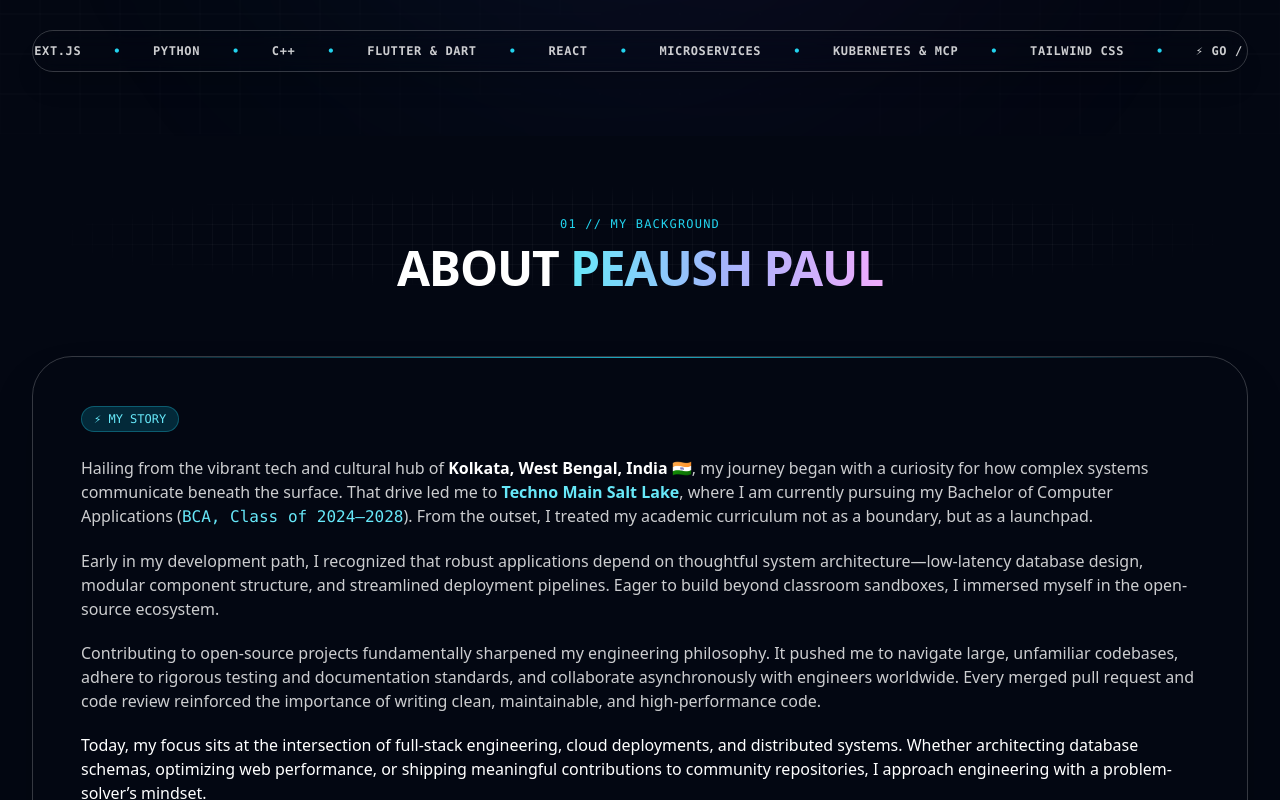
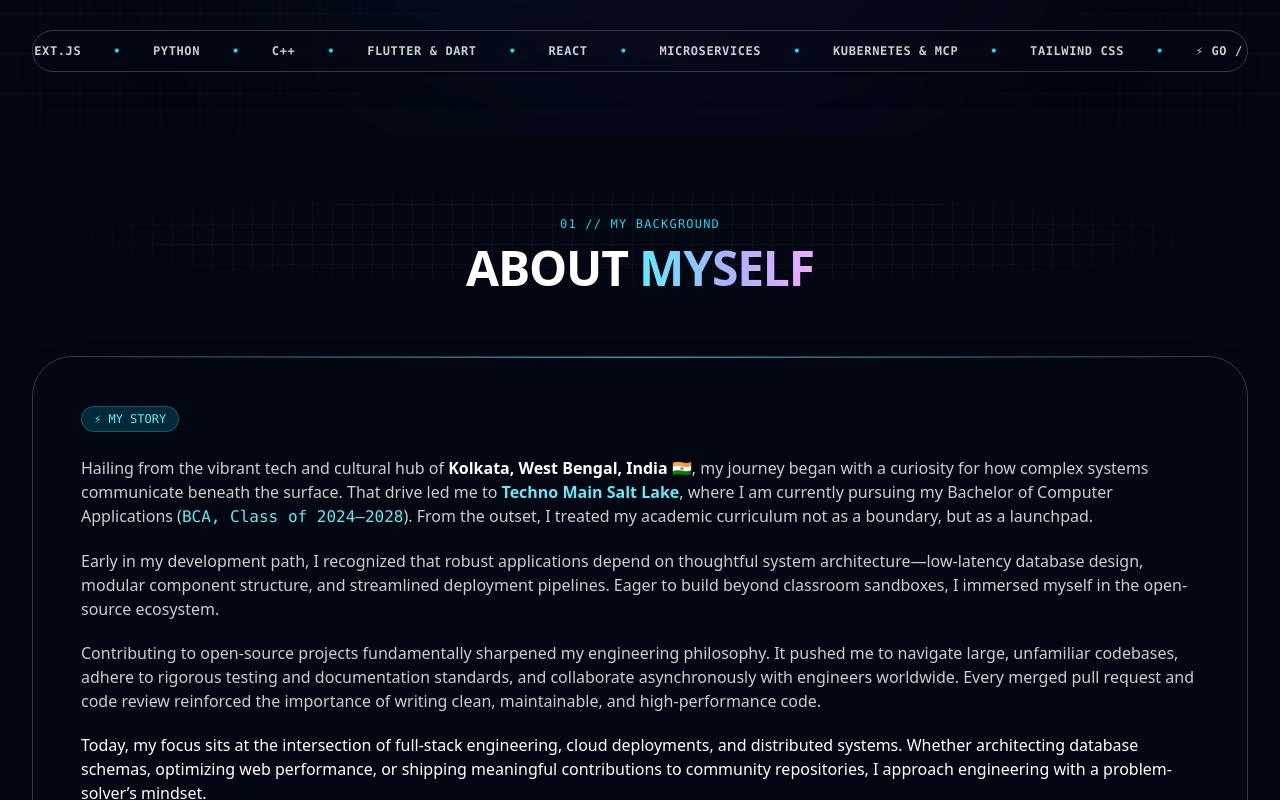
Before and after one commit to peaush07/portfolio, an Astro site: page / in a window 1280 px wide. Shown: the part 666-1466 px from the top of the page. Built offline with nearby package versions, Linux system fonts and the light colour scheme; Astro itself is replaced by a stand-in of ours.

Commit message:
Update section title from ABOUT PEAUSH PAUL to ABOUT MYSELF

```diff
--- a/src/components/About.astro
+++ b/src/components/About.astro
@@ -8,7 +8,7 @@
     <div class="absolute inset-x-0 -top-8 bottom-0 -z-10 bg-[linear-gradient(to_right,#ffffff08_1px,transparent_1px),linear-gradient(to_bottom,#ffffff08_1px,transparent_1px)] bg-[size:20px_20px] [mask-image:radial-gradient(ellipse_50%_50%_at_50%_50%,#000_70%,transparent_100%)] pointer-events-none"></div>
     <h2 class="text-xs font-mono text-cyan-400 uppercase tracking-widest mb-3">01 // MY BACKGROUND</h2>
     <h3 class="text-3xl sm:text-5xl font-black text-white tracking-tight uppercase">
-      ABOUT <span class="bg-gradient-to-r from-cyan-300 via-indigo-300 to-fuchsia-300 bg-clip-text text-transparent">PEAUSH PAUL</span>
+      ABOUT <span class="bg-gradient-to-r from-cyan-300 via-indigo-300 to-fuchsia-300 bg-clip-text text-transparent">MYSELF</span>
     </h3>
   </div>
 
```
Also changed, not shown: 1 other file.
